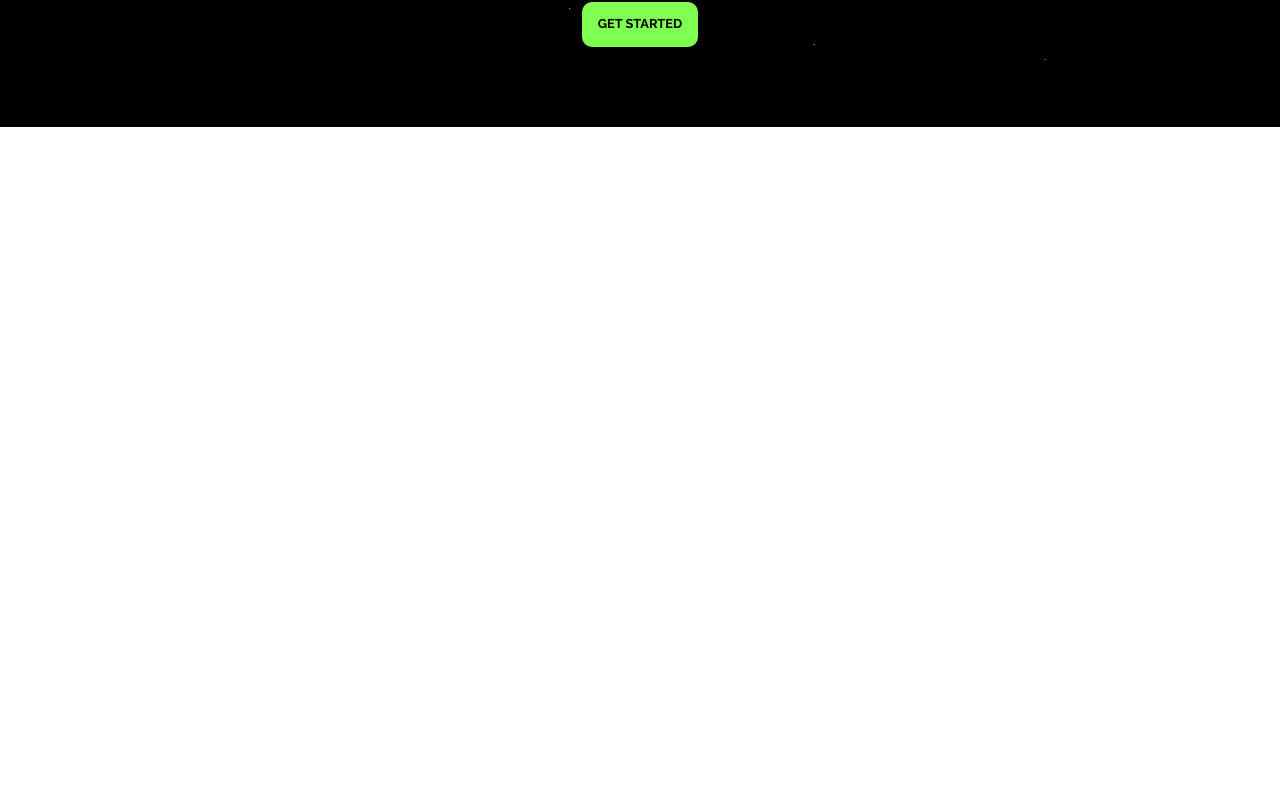
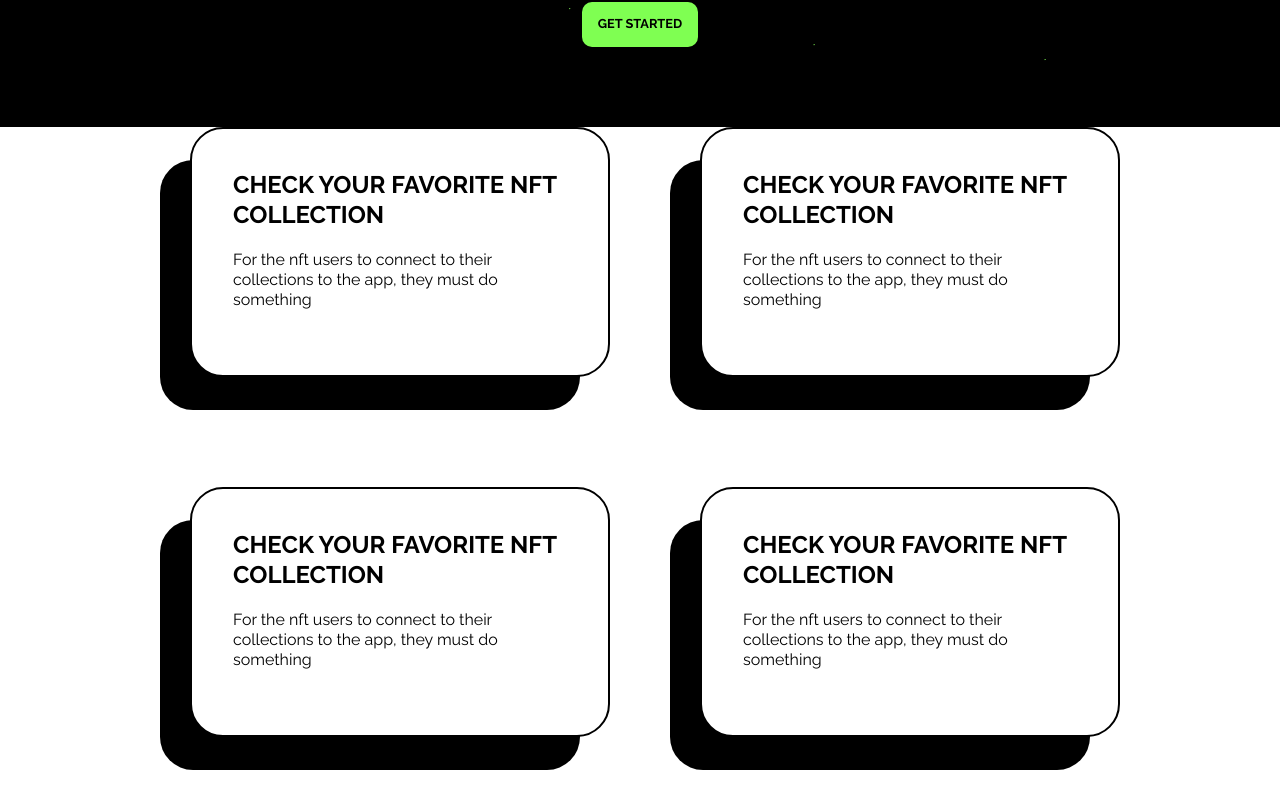
Before and after one commit to 6amson/Gaze-frontend, a Next.js app: page / in a window 1280 px wide. Shown: the part 673-1482 px from the top of the page. Built offline with nearby package versions, Linux system fonts and the light colour scheme.

Commit message:
Added components for How to get started

```diff
--- a/src/app/components/globals/Header.tsx
+++ b/src/app/components/globals/Header.tsx
@@ -16,7 +16,7 @@ export default function Header() {
 
   return (
     <div className="w-full  z-40 relative bg-black  ">
-      <div className=" z-40 font-raleWay m-auto absolute bg-black   text-white w-full max-w-[1440px]  sm:h-[80px] h-[45px]  flex items-center relative">
+      <div className=" z-40 font-raleWay m-auto absolute bg-black top-0  text-white w-full max-w-[1440px]  sm:h-[80px] h-[45px]  flex items-center relative">
         <Image
           src={whiteTextIconLogo.src}
           alt="logo with text"
--- a/src/app/components/landingpage/HowToGetStarted.tsx
+++ b/src/app/components/landingpage/HowToGetStarted.tsx
@@ -1,3 +1,13 @@
+import HowToGetStartedItem from "./HowToGetStartedItem";
+
 export default function HowToGetStarted() {
-  return <div className="h-screen bg-white w-full"></div>;
+  return (
+    <div className="h-screen bg-white w-full">
+      <div className="w-full h-full sm:h-fit flex flex-col items-center sm:flex-row sm:flex-wrap  sm:justify-center sm:items-start sm:gap-x-[60px] sm:gap-y-[60px]">
+        {[1, 2, 3, 4].map((item, index) => {
+          return <HowToGetStartedItem key={index}></HowToGetStartedItem>;
+        })}
+      </div>
+    </div>
+  );
 }
--- /dev/null
+++ b/src/app/components/landingpage/HowToGetStartedItem.tsx
@@ -0,0 +1,20 @@
+export default function HowToGetStartedItem() {
+  return (
+    <div className=" relative font-raleWay    w-[85vw]  h-[250px] sm:w-[36vw] sm:h-[300px] sm:max-w-[450px] 2xl:max-w-[470px]">
+      <div className="w-[78vw] sm:w-[33vw] sm:max-w-[400px] xl:max-w-[420px] min-h-[220px]  sm:min-h-[250px]  z-30  absolute mx-auto  bg-white right-0 top-0 rounded-[33px] border-2 border-black">
+        <div className="p-[38px] md:p-[41px]">
+          {" "}
+          <div className="text-[1rem] font-bold leading-tight sm:text-[1.5rem]">
+            CHECK YOUR FAVORITE NFT COLLECTION
+          </div>
+          <div className="text-[0.8rem] leading-tight mt-[10px] sm:mt-[20px] sm:text-[1rem]">
+            For the nft users to connect to their collections to the app, they
+            must do something
+          </div>
+        </div>
+      </div>
+      {/* ShadowPart */}
+      <div className="w-[78vw] sm:w-[33vw] min-h-[220px] xl:max-w-[420px] sm:min-h-[250px] sm:max-w-[400px]  rounded-[33px] top-[27px] sm:top-[33px] absolute z-0 left-0 bg-black "></div>
+    </div>
+  );
+}
--- a/src/app/page.tsx
+++ b/src/app/page.tsx
@@ -5,7 +5,7 @@ import Header from "./components/globals/Header";
 export default function Index() {
   return (
     <div className=" h-screen bg-black   text-4xl">
-      <div className="fixed w-full z-40">
+      <div className="fixed w-full z-40 ">
         <Header></Header>
       </div>
       <Hero></Hero>
```
